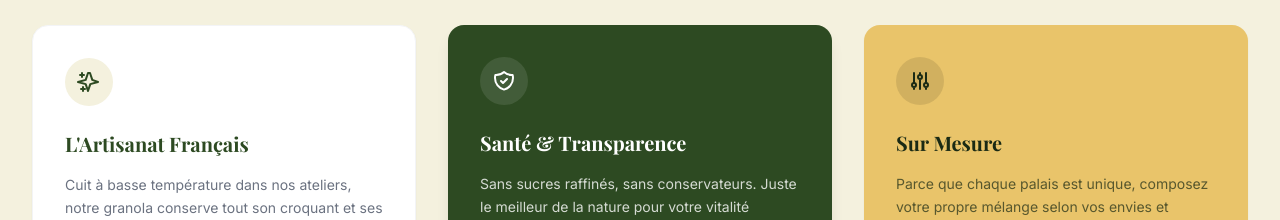
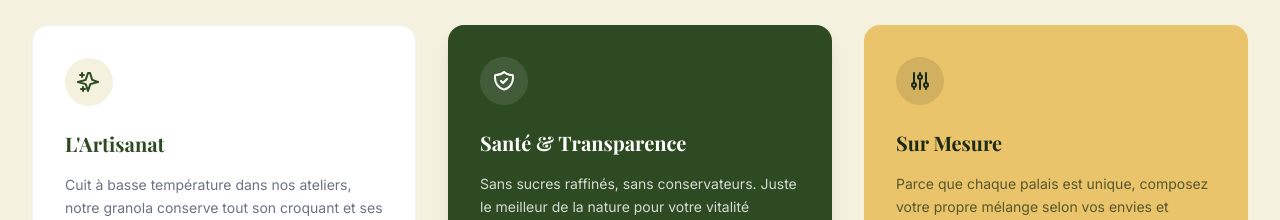
Before and after one commit to k-najat/grano_d_or, a React (Vite) app: page / in a window 1280 px wide. Shown: the part 960-1180 px from the top of the page. Built offline with nearby package versions, Linux system fonts and the light colour scheme.

Commit message:
Mon premier message de commit1

```diff
--- a/src/App.tsx
+++ b/src/App.tsx
@@ -230,7 +230,7 @@ function Home({ onStart }: { onStart: () => void }) {
                  <path strokeLinecap="round" strokeLinejoin="round" strokeWidth={2} d="M5 3v4M3 5h4M6 17v4m-2-2h4m5-16l2.286 6.857L21 12l-7.714 2.143L11 21l-2.286-6.857L1 12l7.714-2.143L11 3z" />
                </svg>
              </div>
-             <h3 className="text-xl font-bold text-gran-green mb-4">L'Artisanat Français</h3>
+             <h3 className="text-xl font-bold text-gran-green mb-4">L'Artisanat</h3>
              <p className="text-gray-500 text-sm leading-relaxed">Cuit à basse température dans nos ateliers, notre granola conserve tout son croquant et ses bienfaits nutritionnels. Une méthode traditionnelle pour un goût d'exception.</p>
           </div>
           <div className="bg-gran-green p-8 rounded-2xl text-white shadow-lg">
@@ -511,7 +511,7 @@ function Mission() {
       name: 'Soukaina',
       role: "Finance",
       bio: "Responsable de la gestion financière du projet : élaboration du budget, suivi des coûts et optimisation des dépenses afin d’assurer la rentabilité et la viabilité du projet.",
-      image: '/images/SOUKAINA.jpeg'
+      image: '/images/SOUKAINA1.jpeg'
     },
     {
       name: 'Mohamed',
```
Also changed, not shown: public/images/SOUKAINA1.jpeg (renamed from public/images/SOUKAINA.jpeg), 5 other files (tests, documents, lock files or other folders).
